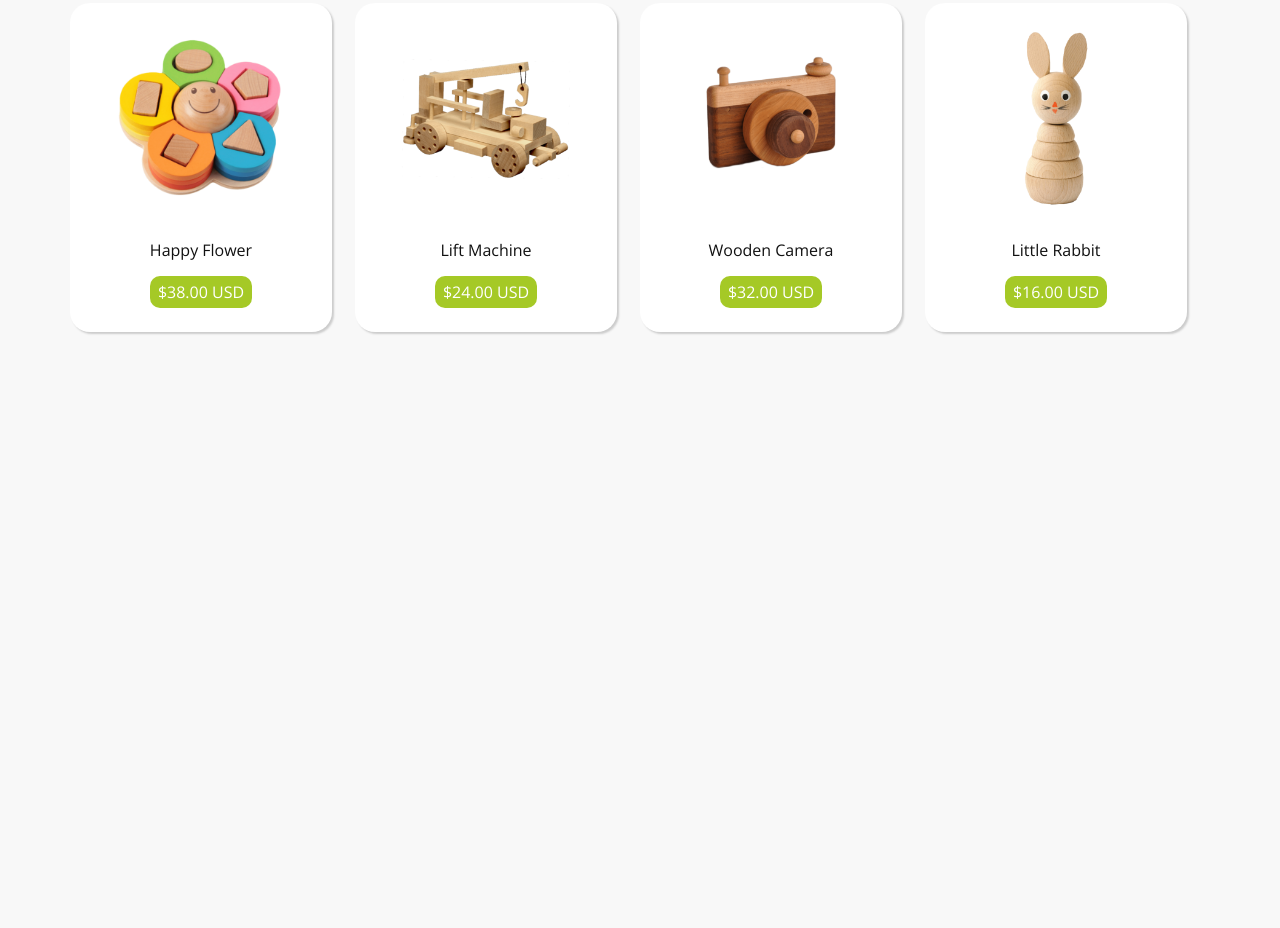
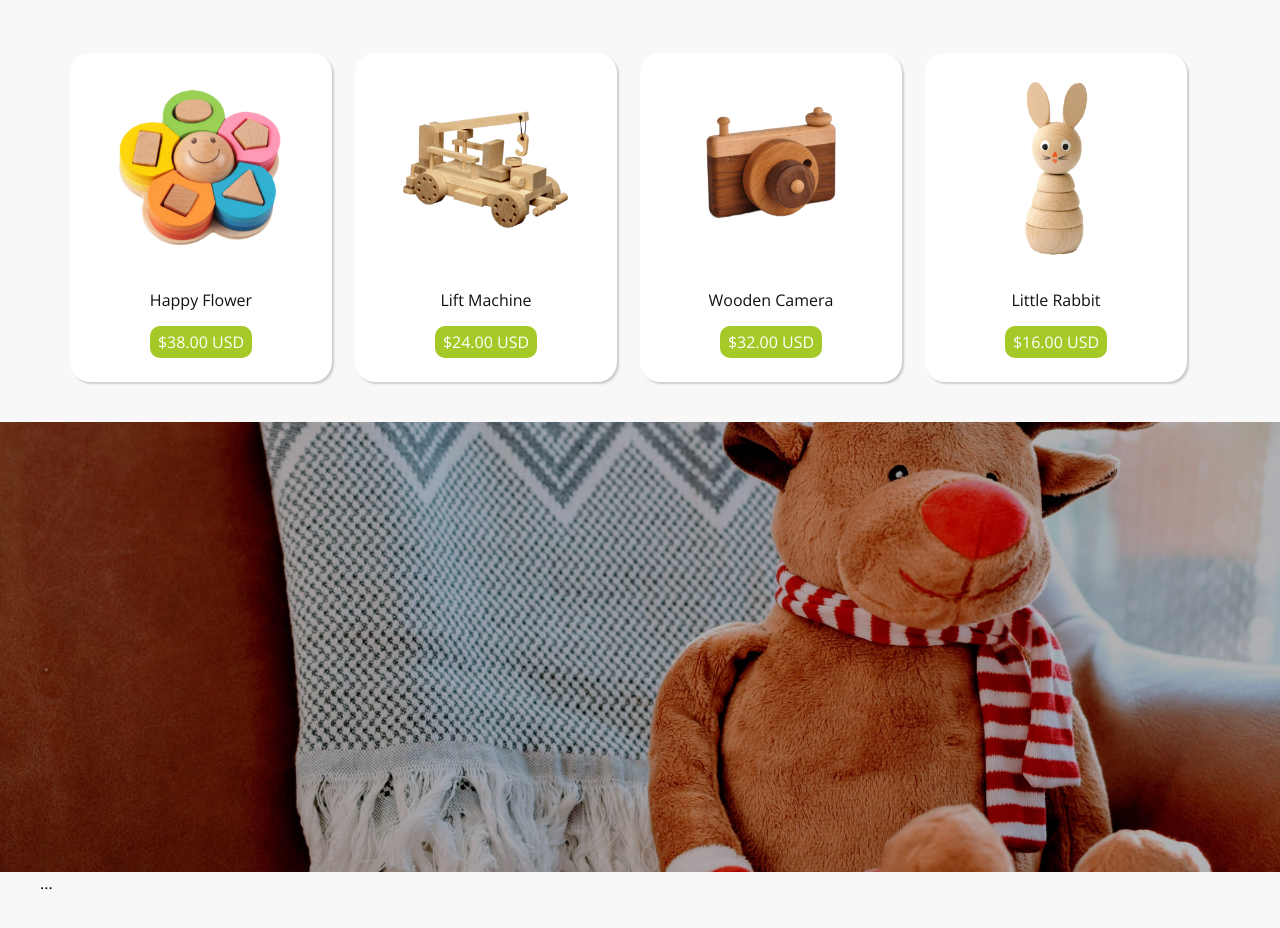
Before and after one commit to leansdr/toystore, a plain HTML site: page index.html in a window 1280 px wide. Shown: the part 1780-2708 px from the top of the page. Drawn offline with nearby package versions, Linux system fonts and the light colour scheme.

Commit message:
Adicionando o parallax

```diff
--- a/assets/css/styles.css
+++ b/assets/css/styles.css
@@ -196,8 +196,7 @@ header {
   justify-content: space-between;
   align-items: center;
   width: 100%;
-  margin-bottom: 150px;
-  background-color: #111;
+  padding: 100px 0;
 }
 
 .home-categories > div {
@@ -357,3 +356,17 @@ header {
   border-radius: 10px;
   color: #fff;
 }
+
+.parallax {
+  background-image: url("/assets/img/parallax-unsplash.jpg");
+  min-height: 450px;
+  background-attachment: fixed;
+  background-position: center;
+  background-repeat: no-repeat;
+  background-size: cover;
+}
+
+.section-video {
+  background-color: rgba(0, 0, 0, 0.3);
+  min-height: inherit;
+}
--- a/index.html
+++ b/index.html
@@ -89,7 +89,7 @@
       </div>
     </section>
     <section>
-      <div class="wrapper">
+      <main class="wrapper">
         <div class="home-categories">
           <div class="home-category-card-yellow">
             <img
@@ -220,7 +220,11 @@
             </a>
           </div>
         </div>
+      </main>
+      <div class="parallax">
+        <div class="section-video"></div>
       </div>
+      <main class="wrapper">...</main>
     </section>
   </body>
 </html>
```
Also changed, not shown: assets/img/parallax-unsplash.jpg (added).
